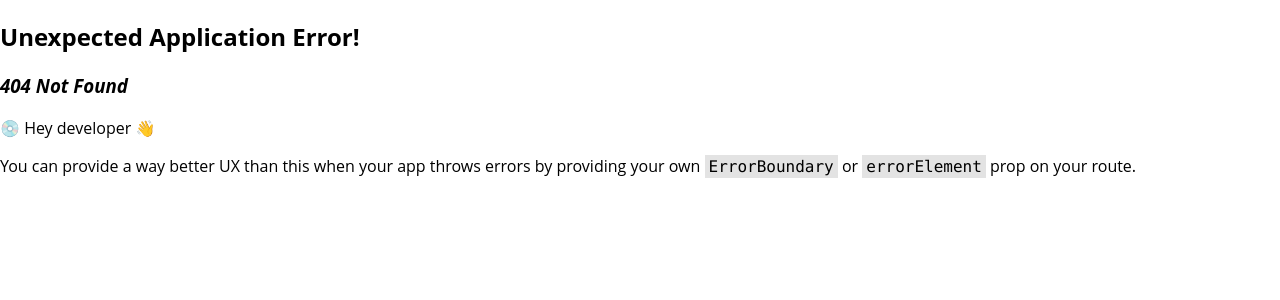
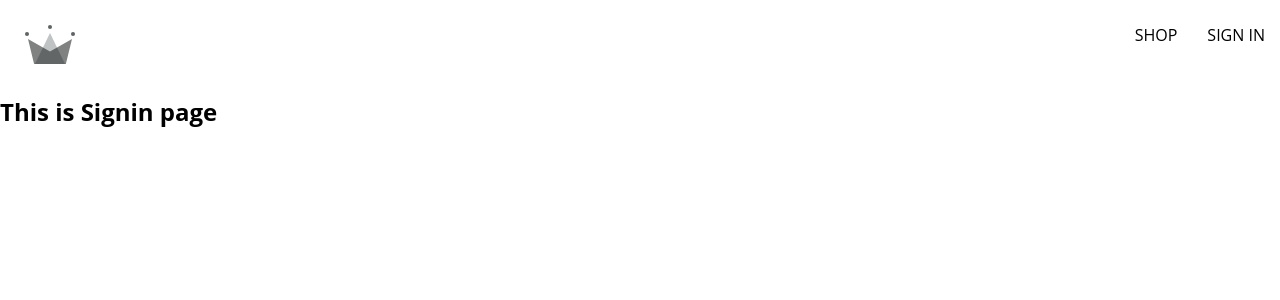
Before and after one commit to dwang134/crwn-clothing, a React (Create React App) app: page /signin in a window 1280 px wide. Before the commit this address had no page. Shown: the top 300 px of the page. Built offline with nearby package versions, Linux system fonts and the light colour scheme; the HTML template or start-up script is replaced by a standard one.

Commit message:
signin firebase

```diff
--- a/package.json
+++ b/package.json
@@ -10,6 +10,7 @@
     "@types/node": "^16.18.3",
     "@types/react": "^18.0.25",
     "@types/react-dom": "^18.0.9",
+    "firebase": "^9.14.0",
     "localforage": "^1.10.0",
     "match-sorter": "^6.3.1",
     "react": "^18.2.0",
--- a/src/components/navbar/Navbar.tsx
+++ b/src/components/navbar/Navbar.tsx
@@ -11,6 +11,7 @@ const Navbar:React.FC = () => {
         </Link>
         <div className="nav-links-container">
           <Link className= 'nav-link' to='/shop'>SHOP</Link>
+          <Link className= 'nav-link' to='/signin'>SIGN IN</Link>
         </div>
       </div>
       <Outlet/>
--- a/src/index.tsx
+++ b/src/index.tsx
@@ -10,6 +10,7 @@ import {
   RouterProvider,
   Route,
 } from "react-router-dom";
+import SignIn from './routes/SignIn';
 
 const root = ReactDOM.createRoot(
   document.getElementById('root') as HTMLElement
@@ -28,6 +29,10 @@ const router = createBrowserRouter([
       {
         path: "shop",
         element: <Shop/>,
+      },
+      {
+        path: "signin",
+        element: <SignIn/>
       }
     ]
   },
--- /dev/null
+++ b/src/routes/SignIn.tsx
@@ -0,0 +1,9 @@
+import React from 'react';
+
+const SignIn:React.FC = () => {
+    return (
+        <h2>This is Signin page</h2>
+    )
+}
+
+export default SignIn;
```
Also changed, not shown: 1 other file (tests, documents, lock files or other folders).
